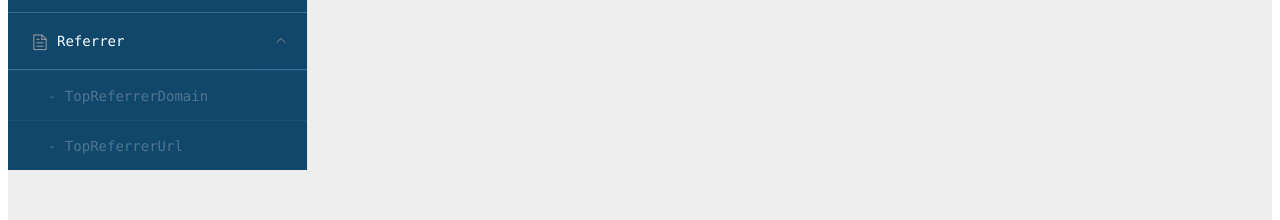
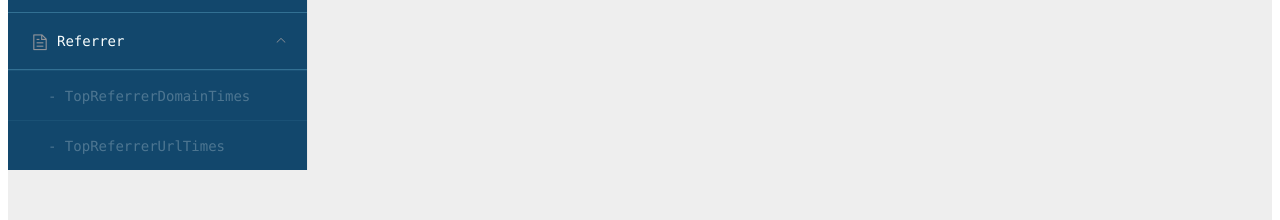
Before and after one commit to catscarlet/Web-Log-Analyzer-IceFairy, a Vue app in the folder vue-app/: page /#/ in a window 1280 px wide. Both pictures are taken after a click on the element "Referrer". Shown: the part 352-572 px from the top of the page. Built offline with nearby package versions, Linux system fonts and the light colour scheme.

Commit message:
Move TopReferrer componenets to TopReferrer-Times

```diff
--- a/vue-app/src/App.vue
+++ b/vue-app/src/App.vue
@@ -135,11 +135,11 @@
                     <el-submenu index="5">
                         <template slot="title"><i class="el-icon-document"></i>Referrer</template>
                         <el-menu-item-group>
-                            <el-menu-item index="/TopReferrerDomain" :disabled="disable_menu">
-                                - TopReferrerDomain
+                            <el-menu-item index="/TopReferrerDomainTimes" :disabled="disable_menu">
+                                - TopReferrerDomainTimes
                             </el-menu-item>
-                            <el-menu-item index="/TopReferrerUrl" :disabled="disable_menu">
-                                - TopReferrerUrl
+                            <el-menu-item index="/TopReferrerUrlTimes" :disabled="disable_menu">
+                                - TopReferrerUrlTimes
                             </el-menu-item>
                         </el-menu-item-group>
                     </el-submenu>
--- a/vue-app/src/components/TopReferrerDomain.vue
+++ b/vue-app/src/components/TopReferrerDomainTimes.vue
@@ -20,7 +20,7 @@ export default {
             analyzed_data: GlobalGetAnalyzedData(),
             top_referrer_domain_times_array: [],
             array_description: {
-                data_name: 'TopReferrerDomain List',
+                data_name: 'TopReferrerDomainTimes List',
                 id_name: 'Domain',
                 unit_name: 'Times',
             },
@@ -32,7 +32,7 @@ export default {
     },
     methods: {
         initPage() {
-            console.log('TopIPTimes initPage');
+            console.log('TopReferrerDomainTimes initPage');
             this.top_referrer_domain_times_array = this.analyzed_data.top_referrer_domain_times_array;
         },
     },
--- a/vue-app/src/components/TopReferrerUrl.vue
+++ b/vue-app/src/components/TopReferrerUrlTimes.vue
@@ -20,7 +20,7 @@ export default {
             analyzed_data: GlobalGetAnalyzedData(),
             top_referrer_page_times_array: [],
             array_description: {
-                data_name: 'TopReferrerUrl List',
+                data_name: 'TopReferrerUrlTimes List',
                 id_name: 'Url',
                 unit_name: 'Times',
             },
@@ -32,7 +32,7 @@ export default {
     },
     methods: {
         initPage() {
-            console.log('TopReferrerUrl initPage');
+            console.log('TopReferrerUrlTimes initPage');
             this.top_referrer_page_times_array = this.analyzed_data.top_referrer_page_times_array;
             let tmp = [];
             for (let item of this.analyzed_data.top_referrer_page_times_array) {
```
Also changed, not shown: vue-app/src/main.js (+4 -4 lines).
